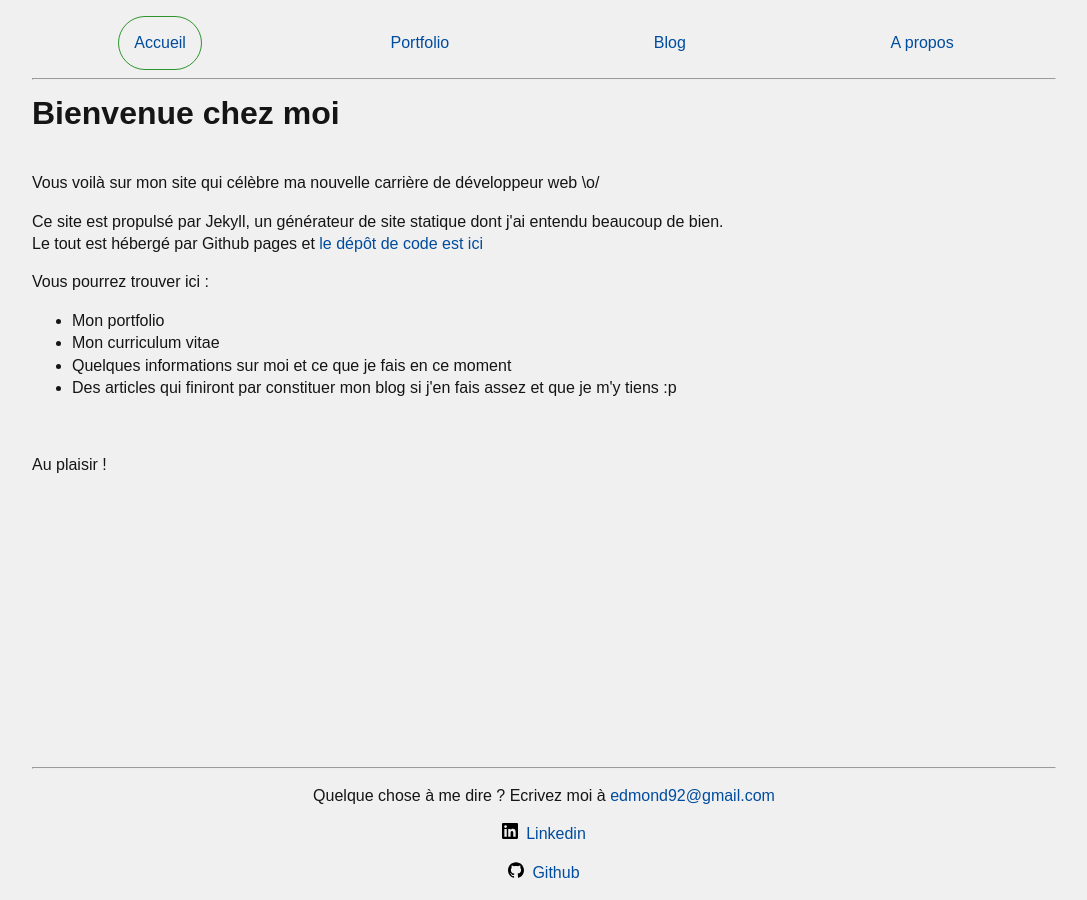
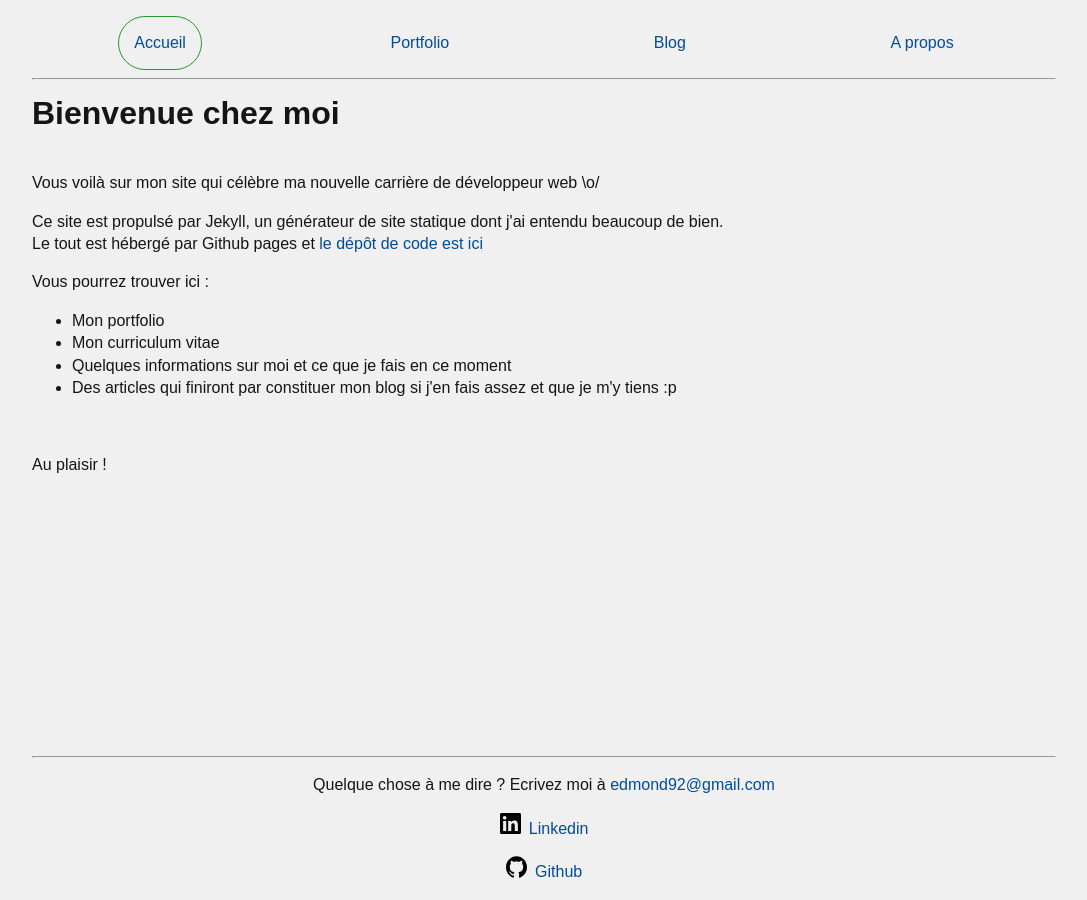
Before and after one commit to Djohn12/Djohn12.github.io, a Jekyll site: the page built from index.html, in a window 1280 px wide. Shown: the whole page, without its empty margins (96-1183 px from the left). Built offline with Jekyll 4.4.1, drawn with Linux system fonts in a browser that asks for light colours.

Commit message:
optimize svg logos

```diff
--- a/assets/css/styles.scss
+++ b/assets/css/styles.scss
@@ -99,7 +99,6 @@ footer {
 }
 
 .svglogo {
-	width: 1rem;
 	margin-right: 0.5em;
 }
 
```
Also changed, not shown: assets/image/github.svg, assets/image/linkedin.svg.
